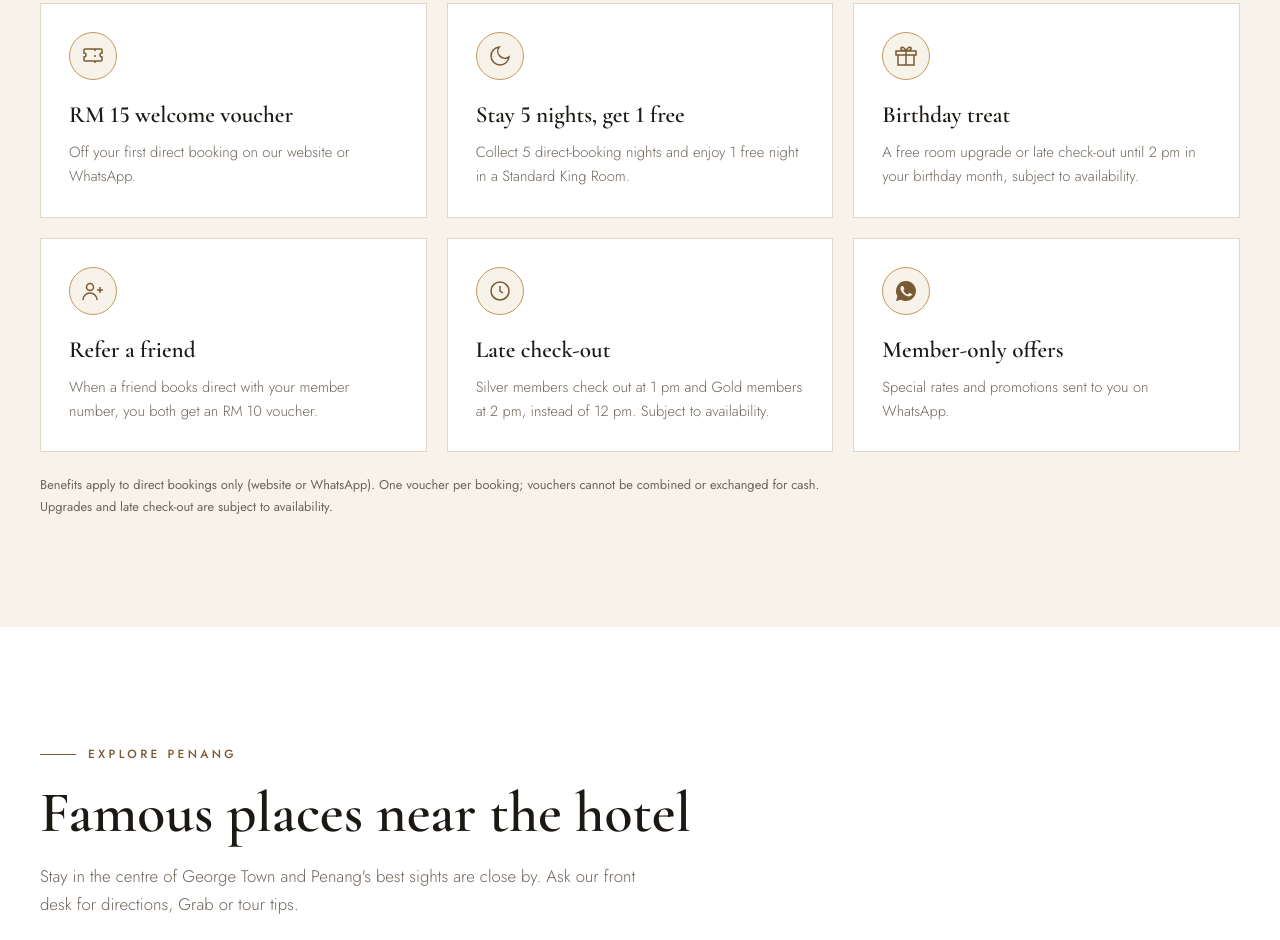
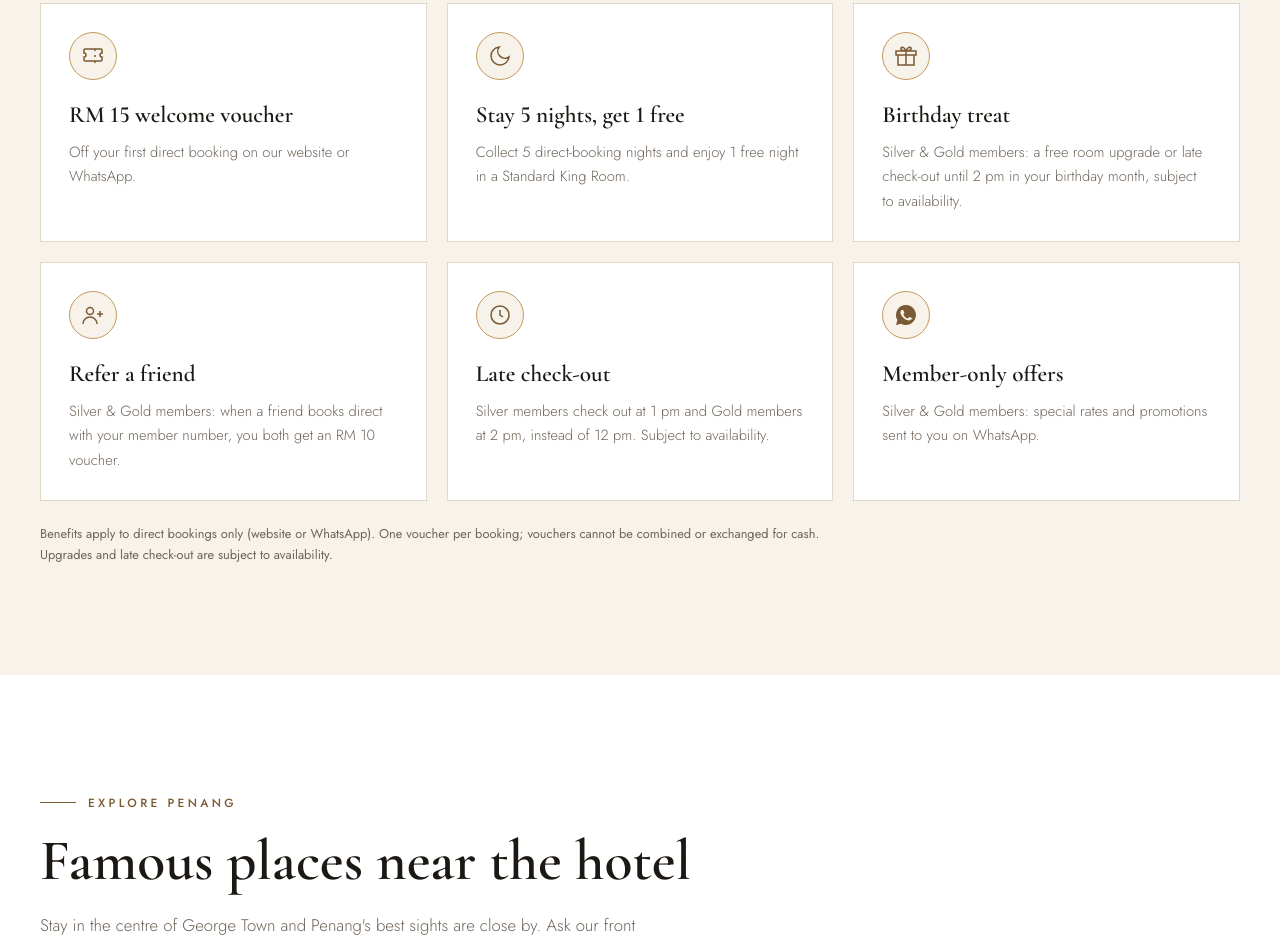
Before and after one commit to forumhotelpg-coder/forumhotelpenang, a plain HTML site: page index.html in a window 1280 px wide. Shown: the part 10296-11236 px from the top of the page. Drawn offline with nearby package versions, Linux system fonts and the light colour scheme.

Commit message:
Remove birthday, referral and WhatsApp offers from Classic tier
Co-Authored-By: Claude Fable 5.2 <noreply@anthropic.com>

```diff
--- a/index.html
+++ b/index.html
@@ -624,9 +624,9 @@
             <tr><th data-i18n="fc.r5">Late check-out*</th><td class="no">–</td><td data-i18n="fc.t1">1:00 pm</td><td data-i18n="fc.t2">2:00 pm</td></tr>
             <tr><th data-i18n="fc.r6">Early check-in*</th><td class="no">–</td><td data-i18n="fc.v.from1">From 1:00 pm</td><td data-i18n="fc.v.from12">From 12:00 pm</td></tr>
             <tr><th data-i18n="fc.r7">Room upgrade*</th><td class="no">–</td><td data-i18n="fc.v.next">Next room category</td><td data-i18n="fc.v.best">Best available room</td></tr>
-            <tr><th data-i18n="perk.3t">Birthday treat</th><td class="ok">✓</td><td class="ok">✓</td><td class="ok">✓</td></tr>
-            <tr><th data-i18n="fc.r9">Refer a friend (RM 10 each)</th><td class="ok">✓</td><td class="ok">✓</td><td class="ok">✓</td></tr>
-            <tr><th data-i18n="fc.r10">Member-only WhatsApp offers</th><td class="ok">✓</td><td class="ok">✓</td><td class="ok">✓</td></tr>
+            <tr><th data-i18n="perk.3t">Birthday treat</th><td class="no">–</td><td class="ok">✓</td><td class="ok">✓</td></tr>
+            <tr><th data-i18n="fc.r9">Refer a friend (RM 10 each)</th><td class="no">–</td><td class="ok">✓</td><td class="ok">✓</td></tr>
+            <tr><th data-i18n="fc.r10">Member-only WhatsApp offers</th><td class="no">–</td><td class="ok">✓</td><td class="ok">✓</td></tr>
           </tbody>
         </table>
       </div>
@@ -1049,11 +1049,11 @@
       </div>
       <div class="perk">
         <span class="perk-ic"><svg viewBox="0 0 24 24" fill="none" stroke="currentColor" stroke-width="1.5"><path d="M4 11h16v10H4zM2 7h20v4H2zM12 7v14M12 7S10 2 7.5 3.5 9 7 12 7Zm0 0s2-5 4.5-3.5S15 7 12 7Z"/></svg></span>
-        <h4 data-i18n="perk.3t">Birthday treat</h4><p data-i18n="perk.3d">A free room upgrade or late check-out until 2 pm in your birthday month, subject to availability.</p>
+        <h4 data-i18n="perk.3t">Birthday treat</h4><p data-i18n="perk.3d">Silver &amp; Gold members: a free room upgrade or late check-out until 2 pm in your birthday month, subject to availability.</p>
       </div>
       <div class="perk">
         <span class="perk-ic"><svg viewBox="0 0 24 24" fill="none" stroke="currentColor" stroke-width="1.5"><circle cx="9" cy="8" r="3.5"/><path d="M2 21a7 7 0 0 1 14 0"/><path d="M19 8v6M16 11h6"/></svg></span>
-        <h4 data-i18n="perk.4t">Refer a friend</h4><p data-i18n="perk.4d">When a friend books direct with your member number, you both get an RM 10 voucher.</p>
+        <h4 data-i18n="perk.4t">Refer a friend</h4><p data-i18n="perk.4d">Silver &amp; Gold members: when a friend books direct with your member number, you both get an RM 10 voucher.</p>
       </div>
       <div class="perk">
         <span class="perk-ic"><svg viewBox="0 0 24 24" fill="none" stroke="currentColor" stroke-width="1.5"><circle cx="12" cy="12" r="9"/><path d="M12 7v5l3 2"/></svg></span>
@@ -1061,7 +1061,7 @@
       </div>
       <div class="perk">
         <span class="perk-ic"><svg viewBox="0 0 24 24" fill="currentColor"><path d="M12 2a10 10 0 0 0-8.6 15.1L2 22l5-1.3A10 10 0 1 0 12 2Zm5.3 14.1c-.2.6-1.3 1.2-1.8 1.3-.5 0-1 .2-3.3-.7-2.8-1.1-4.5-4-4.7-4.2-.1-.2-1.1-1.5-1.1-2.9s.7-2 1-2.3c.3-.3.6-.3.8-.3h.6c.2 0 .4 0 .6.5l.9 2.1c.1.2.1.4 0 .6l-.4.6-.4.4c-.1.2-.3.3-.1.6.2.3.8 1.3 1.7 2.1 1.2 1 2.1 1.3 2.4 1.5.3.1.5.1.6-.1l.9-1.1c.2-.3.4-.2.7-.1l2 1c.3.1.5.2.5.3.1.2.1.7-.1 1.3Z"/></svg></span>
-        <h4 data-i18n="perk.6t">Member-only offers</h4><p data-i18n="perk.6d">Special rates and promotions sent to you on WhatsApp.</p>
+        <h4 data-i18n="perk.6t">Member-only offers</h4><p data-i18n="perk.6d">Silver &amp; Gold members: special rates and promotions sent to you on WhatsApp.</p>
       </div>
     </div>
     <p class="perk-terms" data-i18n="perk.terms">Benefits apply to direct bookings only (website or WhatsApp). One voucher per booking; vouchers cannot be combined or exchanged for cash. Upgrades and late check-out are subject to availability.</p>
@@ -1228,10 +1228,10 @@
       'perk.title': '会员礼遇',
       'perk.1t': 'RM 15 迎新礼券', 'perk.1d': '首次通过官网或 WhatsApp 直接订房即可使用。',
       'perk.2t': '住 5 晚送 1 晚', 'perk.2d': '累积 5 晚直接订房，即可免费入住标准大床房 1 晚。',
-      'perk.3t': '生日礼遇', 'perk.3d': '生日当月入住，可免费升级房型或延迟退房至下午 2 点（视空房情况而定）。',
-      'perk.4t': '推荐好友', 'perk.4d': '好友使用您的会员号直接订房，双方各得 RM 10 礼券。',
+      'perk.3t': '生日礼遇', 'perk.3d': '银卡及金卡会员：生日当月入住，可免费升级房型或延迟退房至下午 2 点（视空房情况而定）。',
+      'perk.4t': '推荐好友', 'perk.4d': '银卡及金卡会员：好友使用您的会员号直接订房，双方各得 RM 10 礼券。',
       'perk.5t': '延迟退房', 'perk.5d': '银卡会员可延迟至下午 1 点退房，金卡会员可延迟至下午 2 点（视空房情况而定）。',
-      'perk.6t': '会员专属优惠', 'perk.6d': '特别房价与促销活动将通过 WhatsApp 发送给您。',
+      'perk.6t': '会员专属优惠', 'perk.6d': '银卡及金卡会员：特别房价与促销活动将通过 WhatsApp 发送给您。',
       'perk.terms': '会员礼遇仅适用于直接订房（官网或 WhatsApp）。每次订房限用一张礼券，礼券不可合并使用或兑换现金。升级房型及延迟退房视空房情况而定。',
       'club.card': '成为会员', 'club.tel': 'WhatsApp 号码', 'club.bday': '生日月份', 'club.join': '通过 WhatsApp 加入',
       'club.note': '我们的团队会通过 WhatsApp 发送您的会员号和礼券。礼券仅限直接订房使用。',
@@ -1314,10 +1314,10 @@
       'perk.title': 'Faedah ahli',
       'perk.1t': 'Baucar alu-aluan RM 15', 'perk.1d': 'Untuk tempahan terus pertama anda melalui laman web atau WhatsApp.',
       'perk.2t': 'Menginap 5 malam, percuma 1 malam', 'perk.2d': 'Kumpul 5 malam tempahan terus dan nikmati 1 malam percuma di Bilik Standard King.',
-      'perk.3t': 'Hadiah hari jadi', 'perk.3d': 'Naik taraf bilik percuma atau daftar keluar lewat sehingga 2 petang pada bulan hari jadi anda, tertakluk kepada kekosongan.',
-      'perk.4t': 'Rujuk rakan', 'perk.4d': 'Apabila rakan menempah terus dengan nombor ahli anda, anda berdua mendapat baucar RM 10.',
+      'perk.3t': 'Hadiah hari jadi', 'perk.3d': 'Ahli Silver &amp; Gold: naik taraf bilik percuma atau daftar keluar lewat sehingga 2 petang pada bulan hari jadi anda, tertakluk kepada kekosongan.',
+      'perk.4t': 'Rujuk rakan', 'perk.4d': 'Ahli Silver &amp; Gold: apabila rakan menempah terus dengan nombor ahli anda, anda berdua mendapat baucar RM 10.',
       'perk.5t': 'Daftar keluar lewat', 'perk.5d': 'Ahli Silver daftar keluar pada 1 petang dan ahli Gold pada 2 petang, bukan 12 tengah hari. Tertakluk kepada kekosongan.',
-      'perk.6t': 'Tawaran eksklusif ahli', 'perk.6d': 'Harga istimewa dan promosi dihantar kepada anda melalui WhatsApp.',
+      'perk.6t': 'Tawaran eksklusif ahli', 'perk.6d': 'Ahli Silver &amp; Gold: harga istimewa dan promosi dihantar kepada anda melalui WhatsApp.',
       'perk.terms': 'Faedah hanya untuk tempahan terus (laman web atau WhatsApp). Satu baucar bagi setiap tempahan; baucar tidak boleh digabungkan atau ditukar kepada tunai. Naik taraf dan daftar keluar lewat tertakluk kepada kekosongan.',
       'club.card': 'Jadi ahli', 'club.tel': 'No. WhatsApp', 'club.bday': 'Bulan lahir', 'club.join': 'Sertai melalui WhatsApp',
       'club.note': 'Pasukan kami akan menghantar nombor ahli dan baucar anda melalui WhatsApp. Baucar hanya untuk tempahan terus.',
```
